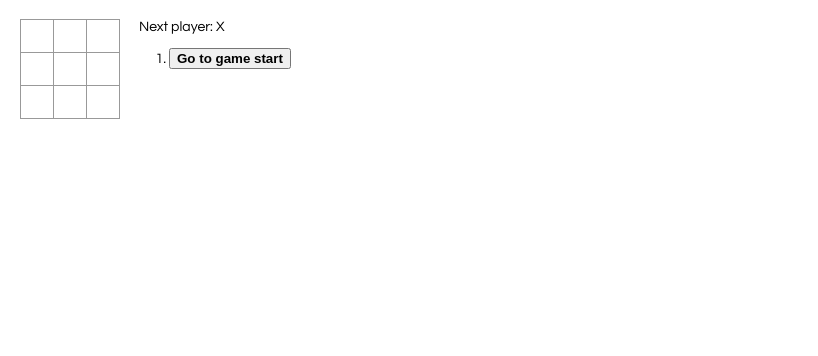
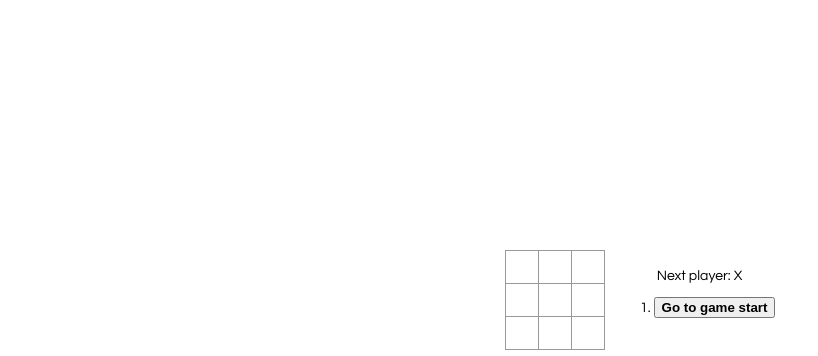
Before and after one commit to luml/tie-tac-toe, a React app: page / in a window 1280 px wide. Shown: the whole page, without its empty margins (0-818 px from the left). Built offline with nearby package versions, Linux system fonts and the light colour scheme.

Commit message:
feat(update layout: flexbox)

```diff
--- a/src/index.css
+++ b/src/index.css
@@ -42,9 +42,19 @@ body {
 
 .game {
     display: flex;
-    flex-direction: row;
+    justify-content: center;
+    height: 70vh;
 }
 
 .game-info {
     margin-left: 20px;
+    display: flex;
+    justify-content: center;
+    align-items: center;
+    flex-direction: column;
 }
+.game-board {
+  display: flex;
+  justify-content: center;
+  align-items: center;
+}
--- a/src/index.js
+++ b/src/index.js
@@ -75,8 +75,6 @@ class Game extends React.Component {
             }]),
             stepNumber: history.length,
             xIsNext: !this.state.xIsNext,
-            // col: x,
-            // row: y,
         })
     }
 
@@ -95,7 +93,7 @@ class Game extends React.Component {
 
       const moves = history.map((step, move) => {
           const desc = move ?
-            'Go to move #' + move + '(' + history[move].col + ',' + history[move].row + ')':
+            'Go to move #' + move + ' at (' + history[move].col + ',' + history[move].row + ')':
             'Go to game start';
 
           if(move === currentMove){
@@ -146,6 +144,7 @@ ReactDOM.render(
 
 function calculateWinner(squares) {
     const lines = [
+      // These are tripple line for winning
         [0, 1, 2],
         [3, 4, 5],
         [6, 7, 8],
```
Lines whose indentation alone changed are shown as unchanged.
